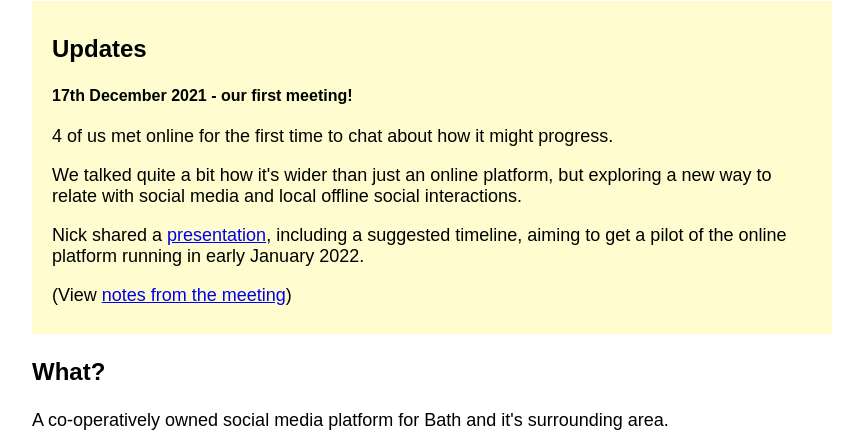
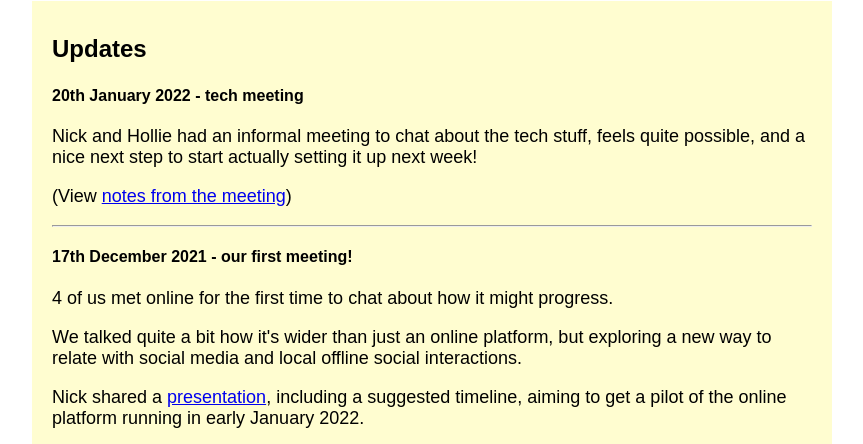
Before and after one commit to nicksellen/bath.social-home, a plain HTML site: page index.html in a window 1280 px wide. Shown: the part 291-735 px from the top of the page, without its empty margins (208-1071 px from the left). Drawn offline with Linux system fonts and the light colour scheme.

Commit message:
Add updates from our tech meeting

```diff
--- a/index.html
+++ b/index.html
@@ -28,6 +28,12 @@
             <h1>bath.social</h1>
             <div class="updates">
                 <h3>Updates</h3>
+                <div>
+                  <h4>20th January 2022 - tech meeting</h4>
+                  <p>Nick and Hollie had an informal meeting to chat about the tech stuff, feels quite possible, and a nice next step to start actually setting it up next week!</p>
+                  <p>(View <a href="meetings/2022-01-20.txt">notes from the meeting</a>)</p>
+                </div>
+                <hr>
                 <div>
                     <h4>17th December 2021 - our first meeting!</h4>
                     <p>4 of us met online for the first time to chat about how it might progress.</p>
```
Also changed, not shown: meetings/2022-01-20.txt (added).
